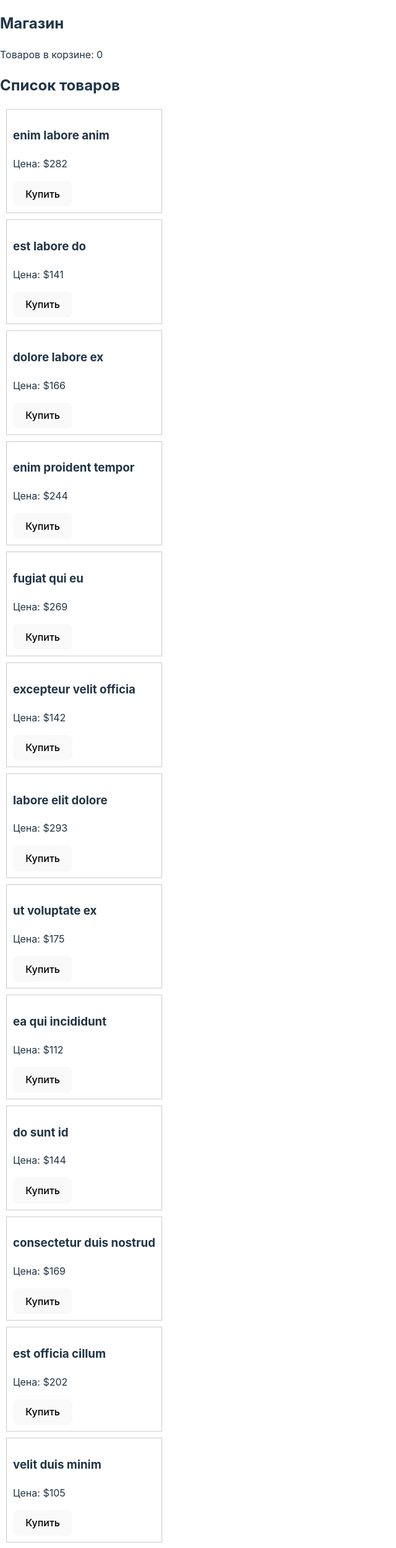
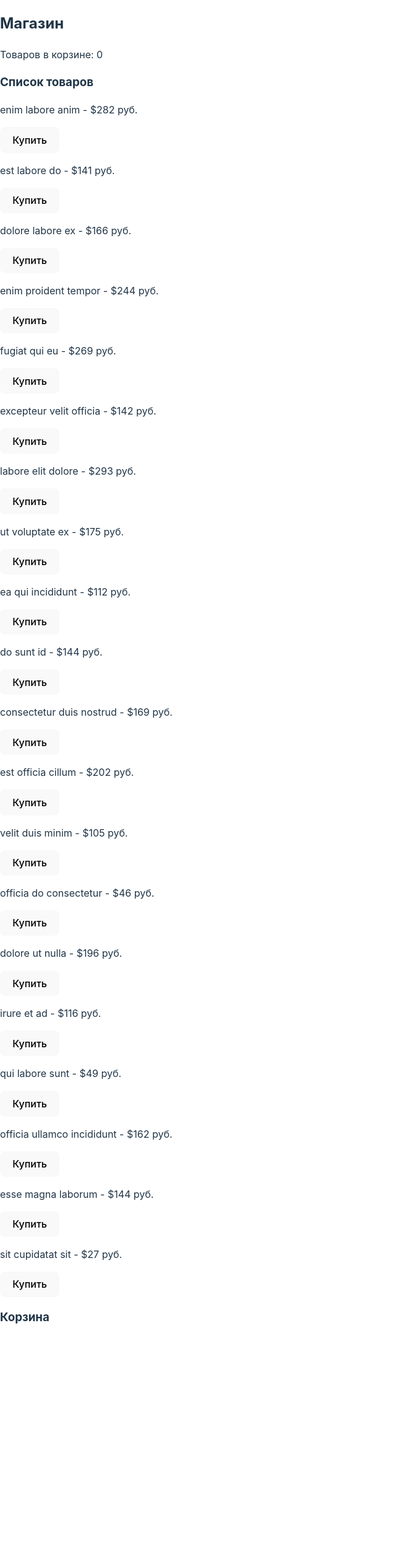
Before and after one commit to CitrusCyber/month5hw, a React (Vite) app in the folder project/: page / in a window 1280 px wide. Shown: the top 2498 px of the page at 62% size, without its empty margins (0-640 px from the left). After the commit the page ends 2159 px from the top, so only its background shows below. Built offline with nearby package versions, Linux system fonts and the light colour scheme.

Commit message:
Добавил рабочую корзину в магазин,использовал useDispatch #DZ06

```diff
--- a/project/src/App.jsx
+++ b/project/src/App.jsx
@@ -1,20 +1,31 @@
-import React, { useState } from 'react';
+import React, { useReducer } from 'react';
 import Navbar from './components/NavBar.jsx';
 import ProductList from './components/ProductList.jsx';
-import products from './data/products.json';
+import Cart from './components/Cart.jsx';
+import productsData from './data/products.json';
+
+const cartReducer = (state, action) => {
+    switch (action.type) {
+        case 'ADD_TO_CART':
+            return [...state, action.payload];
+        default:
+            return state;
+    }
+};
 
 const App = () => {
-    const [cartCount, setCartCount] = useState(0);
+    const [cartItems, dispatch] = useReducer(cartReducer, []);
+    const [products] = React.useState(productsData);
 
-    const handleBuyClick = (productId) => {
-        setCartCount((prevCount) => prevCount + 1);
-        console.log(`Товар с ID ${productId} добавлен в корзину!`);
+    const handleBuyClick = (product) => {
+        dispatch({ type: 'ADD_TO_CART', payload: product });
     };
 
     return (
         <div>
-            <Navbar cartCount={cartCount} />
-            <ProductList products={products} onBuyClick={handleBuyClick} />
+            <Navbar cartCount={cartItems.length} />
+                <ProductList products={products} onBuyClick={handleBuyClick} />
+                <Cart cartItems={cartItems} />
         </div>
     );
 };
--- /dev/null
+++ b/project/src/components/Cart.jsx
@@ -0,0 +1,16 @@
+import React from 'react';
+
+const Cart = ({ cartItems }) => {
+    return (
+        <div>
+            <h3>Корзина</h3>
+            {cartItems.map((item) => (
+                <div key={item.id}>
+                    <p>{item.name} - {item.price} руб.</p>
+                </div>
+            ))}
+        </div>
+    );
+};
+
+export default Cart;
--- a/project/src/components/Product.jsx
+++ /dev/null
@@ -1,17 +0,0 @@
-import React from 'react';
-
-const Product = ({ product, onBuyClick }) => {
-    const handleBuyClick = () => {
-        onBuyClick(product._id);
-    };
-
-    return (
-        <div style={{ border: '1px solid #ccc', padding: '10px', margin: '10px', cursor: 'pointer' }}>
-            <h3>{product.name}</h3>
-            <p>Цена: {product.price}</p>
-            <button onClick={handleBuyClick}>Купить</button>
-        </div>
-    );
-};
-
-export default Product;
--- a/project/src/components/ProductList.jsx
+++ b/project/src/components/ProductList.jsx
@@ -1,12 +1,14 @@
 import React from 'react';
-import Product from './Product.jsx';
 
 const ProductList = ({ products, onBuyClick }) => {
     return (
         <div>
-            <h2>Список товаров</h2>
+            <h3>Список товаров</h3>
             {products.map((product) => (
-                <Product key={product._id} product={product} onBuyClick={onBuyClick} />
+                <div key={product._id}>
+                    <p>{product.name} - {product.price} руб.</p>
+                    <button onClick={() => onBuyClick(product)}>Купить</button>
+                </div>
             ))}
         </div>
     );
```
